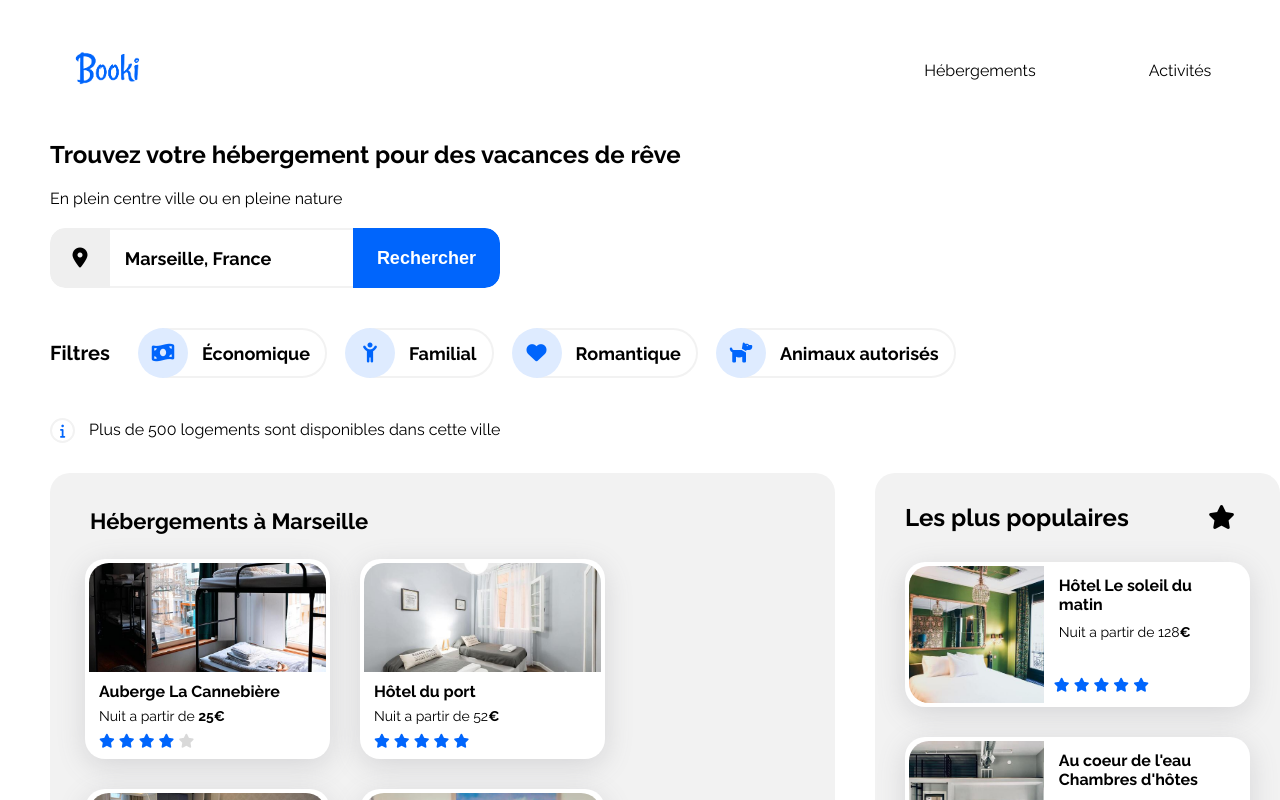
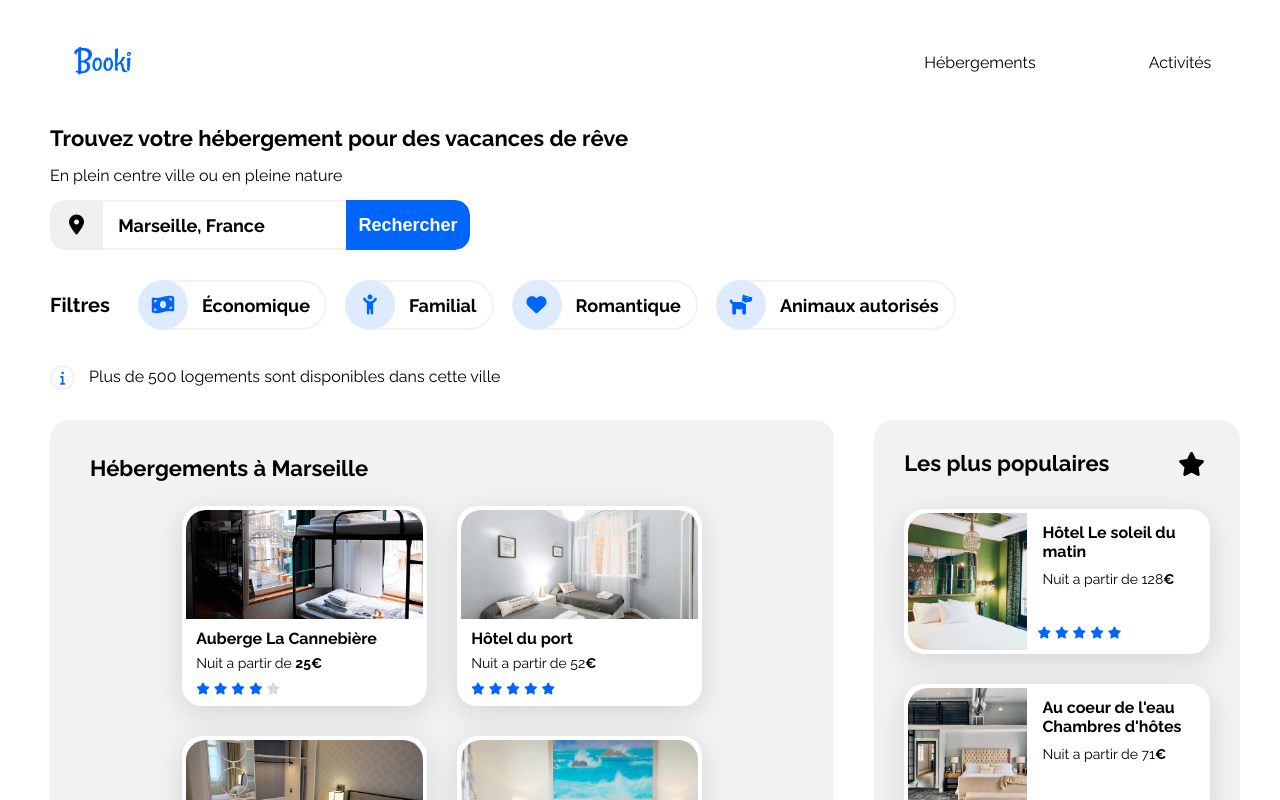
Before and after one commit to malboyoo/OC-P2, a plain HTML site: page index.html in a window 1280 px wide. Shown: the top 800 px of the page. Drawn offline with Linux system fonts and the light colour scheme.

Commit message:
fixing desktop responsive design

```diff
--- a/css/desktop/header.css
+++ b/css/desktop/header.css
@@ -5,12 +5,11 @@ header {
   flex-flow: row nowrap;
   justify-content: space-between;
   align-items: center;
-  height: 140px;
+  height: 125px;
 }
 
 .logo img {
-  width: 100px;
-  height: 50px;
+  width: 90px;
   margin-left: 60px;
 }
 
@@ -31,7 +30,8 @@ nav a {
   color: black;
 }
 
-nav a:hover {
+nav a:hover,
+nav a:active {
   border-top: 3px solid var(--blue);
   color: var(--blue);
   font-weight: 700;
--- a/css/desktop/main.css
+++ b/css/desktop/main.css
@@ -6,20 +6,25 @@ main {
 
 /* article top */
 
-.top-article h1,
+.top-article h1 {
+  font-size: 22px;
+  margin-bottom: 15px;
+}
+
 .top-article .hint {
-  margin-bottom: 20px;
+  font-size: 16px;
+  margin-bottom: 15px;
 }
 
 /* localization finder  */
 .localization-finder {
   display: flex;
   align-items: center;
-  height: 60px;
+  height: 50px;
   /* border: 2px solid var(--gray); */
   border-radius: 15px;
   overflow: hidden;
-  max-width: 450px;
+  max-width: 420px;
 }
 
 .localization-finder button,
@@ -66,7 +71,7 @@ input {
 /* filter container */
 
 .filter-container {
-  margin: 40px 0;
+  margin: 30px 0 35px 0;
   display: flex;
   flex-flow: row;
   align-items: center;
@@ -168,7 +173,7 @@ input {
   display: block;
   margin-left: 20px;
   margin-top: 25px;
-  font-size: 22px;
+  font-size: 18px;
   font-weight: bold;
   cursor: pointer;
 }
@@ -178,6 +183,7 @@ input {
 .card-container {
   display: flex;
   flex-flow: row wrap;
+  justify-content: center;
   margin-top: 10px;
 }
 
@@ -229,7 +235,7 @@ input {
 }
 
 .star-container i {
-  font-size: 14px;
+  font-size: 12px;
 }
 
 /* populaires */
@@ -237,17 +243,19 @@ input {
 .popular {
   display: flex;
   flex-flow: column nowrap;
-  width: 420px;
+  max-width: 420px;
   height: 625px;
   background: var(--gray);
   border-radius: 20px;
   padding: 30px;
+  margin-right: 40px;
 }
 
 .popular-card {
   display: flex;
   flex-flow: row nowrap;
-  width: 345px;
+  max-width: 345px;
+  min-width: 292px;
   height: 145px;
   margin-top: 30px;
 }
@@ -257,10 +265,14 @@ input {
   justify-content: space-between;
 }
 
+.popular-header h2 {
+  font-size: 22px;
+}
+
 .popular-header i {
   font-size: 24px;
   line-height: 1.2;
-  margin-right: 15px;
+  margin-right: 5px;
 }
 
 .popular-card h3 {
@@ -297,6 +309,7 @@ input {
 #activites {
   display: flex;
   flex-flow: row wrap;
+  justify-content: center;
 }
 
 .activities-large {
```
